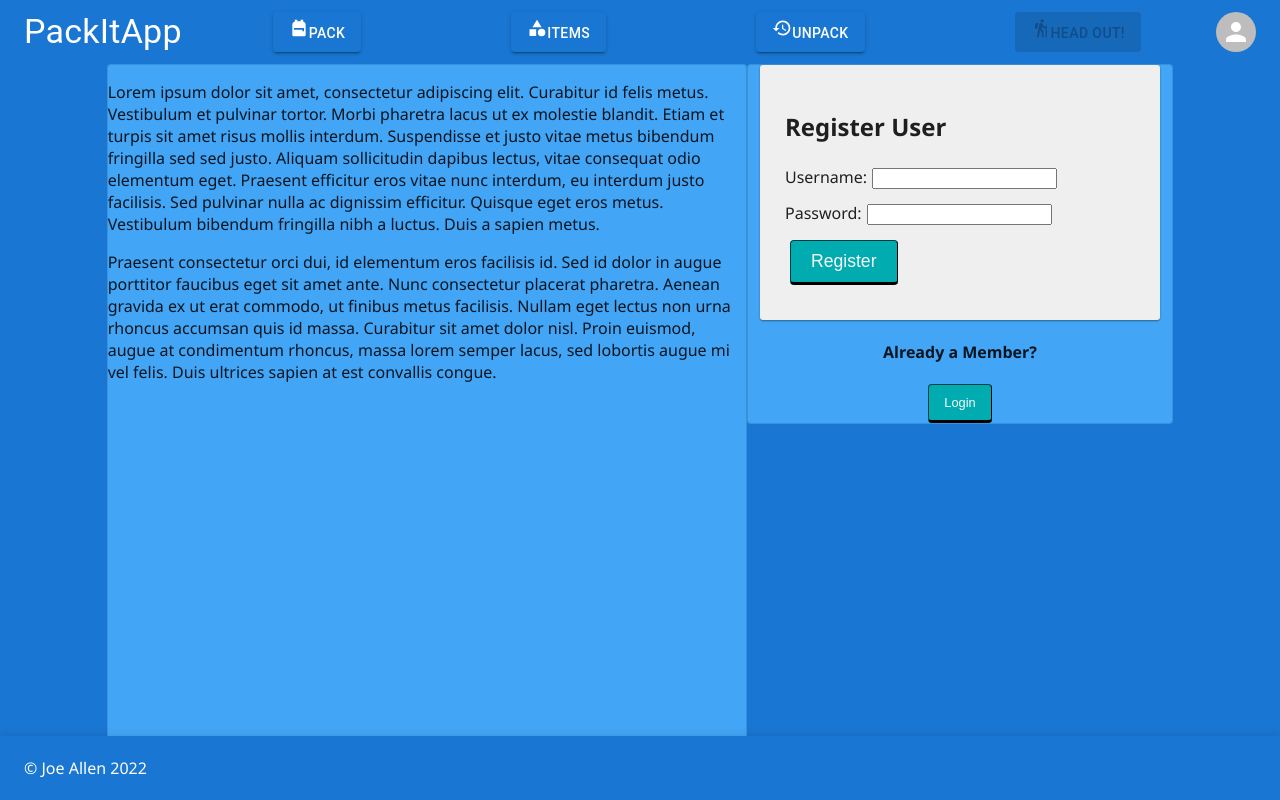
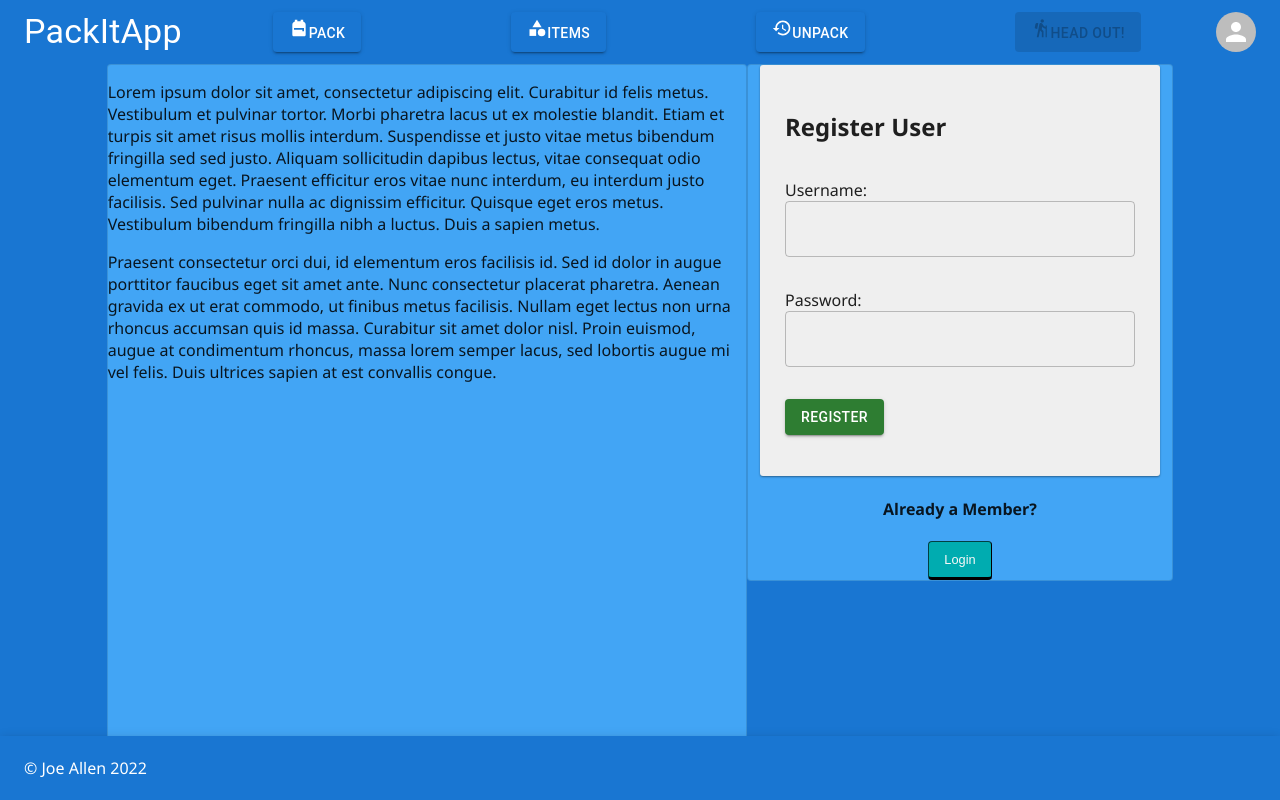
Before and after one commit to AllenJoeG/Pack-It-App, a React (Create React App) app: page /inventory#/home in a window 1280 px wide. Built offline with nearby package versions, Linux system fonts and the light colour scheme; no server answers.

Commit message:
Login and Register forms updates to MUI components with Grid formatting.

```diff
--- a/src/components/EditGearModal/EditGearModal.jsx
+++ b/src/components/EditGearModal/EditGearModal.jsx
@@ -53,7 +53,6 @@ export default function EditGearModal({thingID, thingWeight, thinGN, thinPN}) {
           <Grid container
             style={{Paper}}
             alignItems="flex-end"
-
             >
 
             <Grid item xs={12}
--- a/src/components/LoginForm/LoginForm.jsx
+++ b/src/components/LoginForm/LoginForm.jsx
@@ -29,13 +29,24 @@ function LoginForm() {
 
   return (
     <Box component="form" className="formPanel" onSubmit={login}>
+      <Grid container
+        style={{Paper}}
+        alignItems="flex-end"
+      >
+        <Grid item xs={12}
+          sx={{marginTop: 0, marginBottom: 0}}
+        >
           <h2>Login</h2>
           {errors.loginMessage && (
             <h3 className="alert" role="alert">
             {errors.loginMessage}
             </h3>
           )}
-      <div>
+        </Grid>
+
+        <Grid item xs={12}
+          sx={{marginTop: 2, marginBottom: 2}}
+        >
           <label htmlFor="username">
             Username:
             <TextField
@@ -49,8 +60,11 @@ function LoginForm() {
               onChange={(event) => setUsername(event.target.value)}
             />
           </label>
-      </div>
-      <div>
+        </Grid>
+
+        <Grid item xs={12}
+          sx={{marginTop: 2, marginBottom: 2}}
+        >
           <label htmlFor="password">
             Password:
             <TextField
@@ -64,18 +78,21 @@ function LoginForm() {
               onChange={(event) => setPassword(event.target.value)}
             />
           </label>
-      </div>
-      <div>
+        </Grid>
+
+        <Grid item xs={12}
+          sx={{marginTop: 2, marginBottom: 2}}
+        >
           <Button
             type="submit"
             name="submit"
             value="Log In"
             variant="contained"
             color="success"
-
           > Log In </Button>
           {/* <input className="btn" type="submit" name="submit" value="Log In" /> */}
-      </div>
+        </Grid>
+      </Grid>
     </Box>
   );
 }
--- a/src/components/RegisterForm/RegisterForm.jsx
+++ b/src/components/RegisterForm/RegisterForm.jsx
@@ -1,5 +1,8 @@
 import React, { useState } from 'react';
 import { useDispatch, useSelector } from 'react-redux';
+
+//MUI stuff
+import { Box, Container, Paper, Grid, TextField, Button, } from '@mui/material';
 
 function RegisterForm() {
   const [username, setUsername] = useState('');
@@ -21,16 +24,30 @@ function RegisterForm() {
 
   return (
     <form className="formPanel" onSubmit={registerUser}>
+      <Grid container
+        style={{Paper}}
+        alignItems="flex-end"
+      >
+        <Grid item xs={12}
+          sx={{marginTop: 0, marginBottom: 0}}
+        >
           <h2>Register User</h2>
             {errors.registrationMessage && (
               <h3 className="alert" role="alert">
                 {errors.registrationMessage}
               </h3>
             )}
-      <div>
+        </Grid>
+
+        <Grid item xs={12}
+          sx={{marginTop: 2, marginBottom: 2}}
+        >
           <label htmlFor="username">
             Username:
-          <input
+            <TextField
+              fullWidth
+              color="secondary"
+              variant="outlined"
               type="text"
               name="username"
               value={username}
@@ -38,11 +55,17 @@ function RegisterForm() {
               onChange={(event) => setUsername(event.target.value)}
             />
           </label>
-      </div>
-      <div>
+        </Grid>
+
+        <Grid item xs={12}
+          sx={{marginTop: 2, marginBottom: 2}}
+        >
           <label htmlFor="password">
             Password:
-          <input
+            <TextField
+              fullWidth
+              color="secondary"
+              variant="outlined"
               type="password"
               name="password"
               value={password}
@@ -50,10 +73,21 @@ function RegisterForm() {
               onChange={(event) => setPassword(event.target.value)}
             />
           </label>
-      </div>
-      <div>
-        <input className="btn" type="submit" name="submit" value="Register" />
-      </div>
+        </Grid>
+
+        <Grid item xs={12}
+          sx={{marginTop: 2, marginBottom: 2}}
+        >
+          <Button
+            type="submit"
+            name="submit"
+            value="Register"
+            color="success"
+            variant="contained"
+          > Register
+          </Button>
+        </Grid>
+      </Grid>
     </form>
   );
 }
```
Also changed, not shown: 1 other file (tests, documents, lock files or other folders). Lines whose indentation alone changed are shown as unchanged.
